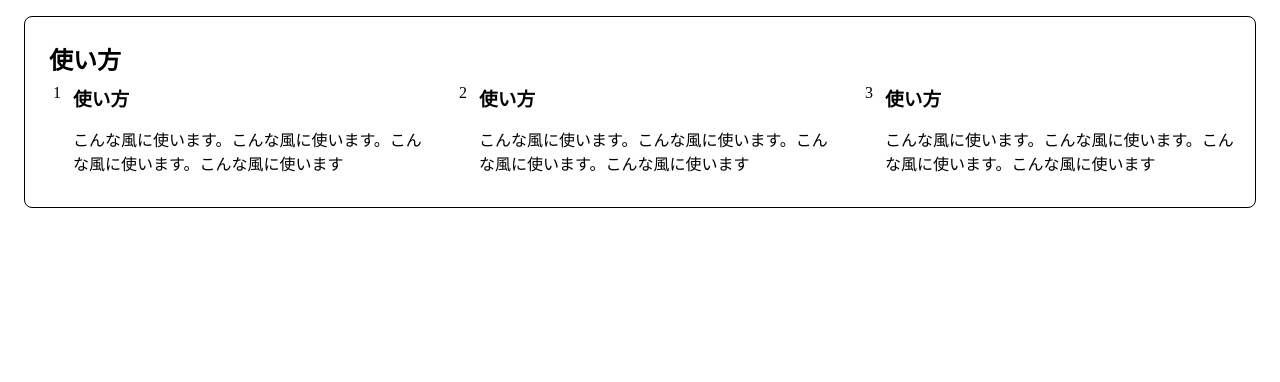
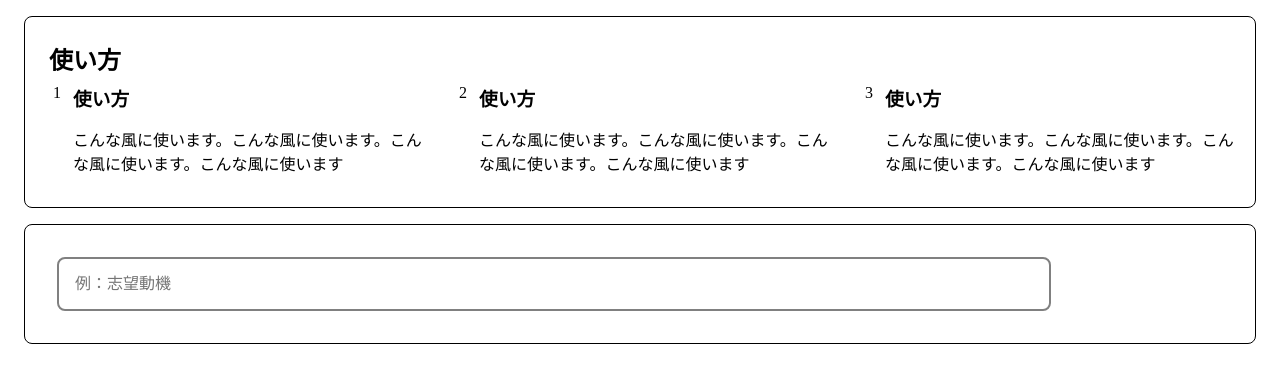
Before and after one commit to Reon0416/my-countSentences-app, a React (Vite) app: page / in a window 1280 px wide. Shown: the top 382 px of the page. Built offline with nearby package versions, Linux system fonts and the light colour scheme.

Commit message:
Reqコンポーネントの作成途中

```diff
--- a/src/App.jsx
+++ b/src/App.jsx
@@ -1,5 +1,6 @@
 import { useState } from 'react'
 import Des from "./components/Desc";
+import Req from './components/Req';
 
 function App() {
   const [count, setCount] = useState(0)
@@ -7,6 +8,7 @@ function App() {
   return (
     <>
       <Des />
+      <Req />
     </>
   )
 }
--- a/src/components/Req.jsx
+++ b/src/components/Req.jsx
@@ -0,0 +1,28 @@
+import styled from "styled-components";
+
+const Req = () => {
+  const Requirment = styled.div`
+    border: 1px solid black;
+    border-radius: 8px;
+    padding: 16px;
+    margin: 16px;
+  `;
+
+  const TitleForm = styled.input`
+    padding: 16px;
+    margin: 16px;
+    width: 80%;
+    border: 2px solid gray;
+    border-radius: 8px;
+    font-size: 16px;
+  `;
+  return(
+    <>
+    <Requirment>
+      <TitleForm placeholder="例：志望動機"/>
+    </Requirment>
+    </>
+  )
+}
+
+export default Req;
```
